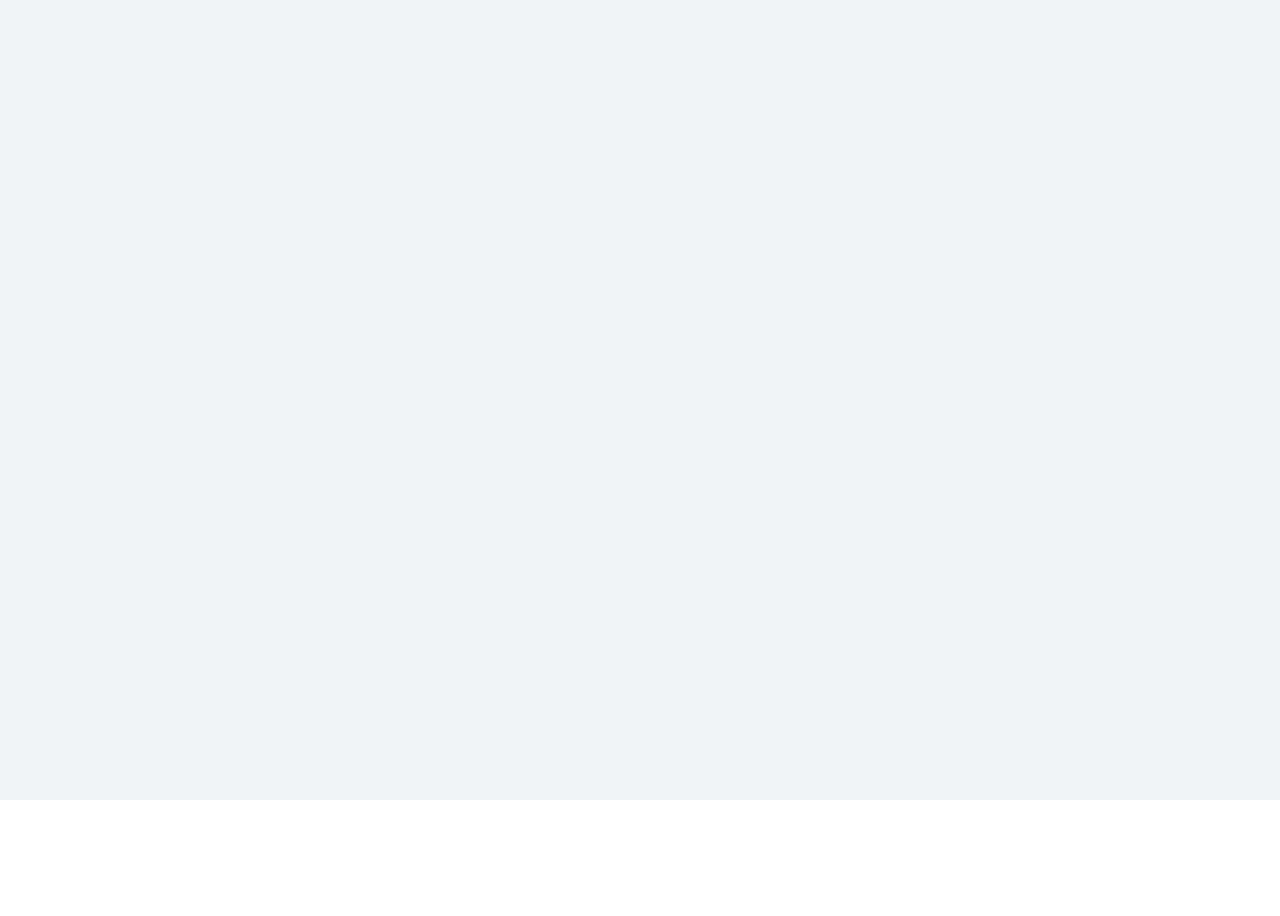
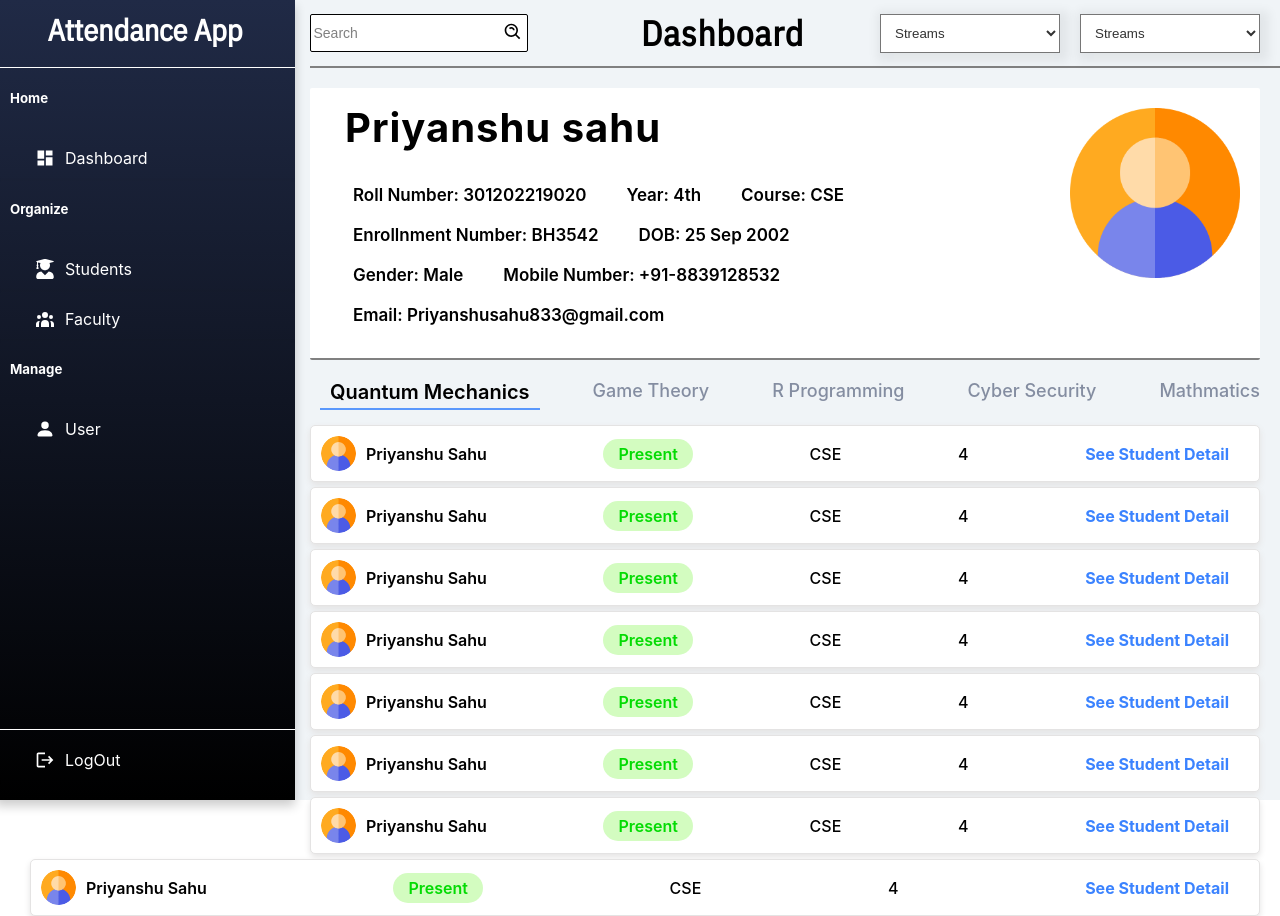
Before and after one commit to PriyanshuSahu2002/attendance_react_app, a React (Create React App) app: page /attendance/1/1/1/1 in a window 1280 px wide. Before the commit this address had no page. Before the commit the page ends 800 px from the top, so only its background shows below. Built offline with nearby package versions, Linux system fonts and the light colour scheme.

Commit message:
Added Students Page

```diff
--- a/src/App.jsx
+++ b/src/App.jsx
@@ -10,9 +10,9 @@ function App() {
     <div style={{ backgroundColor: "#F0F4F7", height: "100vh" }}>
       <BrowserRouter>
           <Routes>
-            {/* <Route path="/" element={<Home />} />
-            <Route path="/attendance/:year/:stream/:subject" element={<Attendence />} /> */}
-            <Route path="/STudent/:year/:stream/:student" element={<Student />} />
+            <Route path="/" element={<Home />} />
+            <Route path="/attendance/:year/:stream/:subject" element={<Attendence />} />
+            <Route path="/attendance/:year/:stream/:subject/:student" element={<Student />} />
           </Routes>
       </BrowserRouter>
     </div>
--- a/src/Components/Sheet.jsx
+++ b/src/Components/Sheet.jsx
@@ -1,7 +1,7 @@
 import React from 'react'
 import styled from 'styled-components'
 import user from '../Image/user.png'
-
+import { Link } from "react-router-dom";
 const Container = styled.div`
     background-color: white;
     display: flex;
@@ -62,9 +62,13 @@ font-weight: 700;
 margin-right: 20px;
 
 `
-
+const styles = {
+    textDecoration: 'none',
+    color:'inherit'
+  }
 const Sheet = () => {
     return (
+        <Link to="student"  style={styles}>
         <Container>
             <Pack>
             <CoverImg src={user} alt="Article Cover" />
@@ -74,6 +78,7 @@ const Sheet = () => {
             <Year>4</Year>
             <Detail>See Student Detail</Detail>
         </Container>
+        </Link>
     )
 }
 
--- a/src/Components/SideBarItems.jsx
+++ b/src/Components/SideBarItems.jsx
@@ -32,6 +32,7 @@ const SideBarItems = (props) => {
     <Container>
       <Icon>{props.icon}</Icon>
       <Label> {props.name}</Label>
+
     </Container>
   );
 };
--- a/src/Components/StudentHeader.jsx
+++ b/src/Components/StudentHeader.jsx
@@ -13,12 +13,11 @@ const Container = styled.div`
 `;
 
 const Left = styled.div`
-  flex: 1;
+  flex: 3;
   display: flex;
   flex-wrap: wrap;
   padding: 5px;
   flex-direction: column;
-  margin-left: 40px;
 
 `;
 
@@ -26,47 +25,58 @@ const Top = styled.div`
   font-size: 40px;
   font-weight: 700;
   letter-spacing: 1px;
-
-`
+`;
 
 const Right = styled.div`
-  flex: 1;
+  flex: 2;
+  display: flex;
+  justify-content: end;
 `;
 
 const Down = styled.div`
   flex: 1;
   display: flex;
   flex-wrap: wrap;
-  padding: 5px;
+  padding: 8px;
+  margin-top: 15px;
+  font-size: 17px;
+  font-weight: 600;
 `;
 
 const StudentData = styled.span`
   padding: 10px;
+  margin-right: 10px;
+  margin-left: 10px;
 `;
 
 const CoverImg = styled.img`
-  width: 100px;
+  width: 170px;
+  height: 170px;
   border-radius: 50px;
+  padding: 10px;
 `;
 
 export default function StudentHeader() {
   return (
     <Container>
       <Left>
-        <Top><StudentData>Priyanshu sahu </StudentData></Top>
+        <Top>
+          <StudentData>Priyanshu sahu </StudentData>
+        </Top>
         <Down>
-        <StudentData>RollNumber: 301202219032</StudentData>
+          <StudentData>Roll Number: 301202219020</StudentData>
           <StudentData>Year: 4th</StudentData>
           <StudentData>Course: CSE</StudentData>
-        <StudentData>EnrollNumber: BH3553</StudentData>
-        <StudentData>DOB: 20 sep 2001</StudentData>
+          <StudentData>Enrollnment Number: BH3542</StudentData>
+          <StudentData>DOB: 25 Sep 2002</StudentData>
           <StudentData>Gender: Male</StudentData>
-        <StudentData>MobileNumber: 20292293843</StudentData>
-        <StudentData>Email: Priyanshusahu@gmail.com </StudentData>
+          <StudentData>Mobile Number: +91-8839128532</StudentData>
+          <StudentData>Email: Priyanshusahu833@gmail.com </StudentData>
         </Down>
       </Left>
-      <Right></Right>
-      {/* <div><CoverImg src={user} alt="Article Cover" /></div> */}
+      <Right>
+        <CoverImg src={user} alt="Article Cover" />
+      </Right>
     </Container>
   );
 }
--- /dev/null
+++ b/src/Components/StudentSubjectsOptions.jsx
@@ -0,0 +1,76 @@
+import { React, useState } from "react";
+import styled from "styled-components";
+
+const Container = styled.div`
+  display: flex;
+  flex-direction: row;
+  flex-wrap: wrap;
+justify-content: space-between;
+`;
+const Option = styled.span`
+  margin: 10px;
+  margin-top: 0px;
+  padding: 10px;
+  padding-top: 0px;
+  padding-bottom: 4px;
+  color: ${(props) => (props.selected ? '#000' : '#848da1')};
+  font-size: ${(props) => (props.selected ? 20 : 18)}px;
+  font-weight: ${(props) => (props.selected ? 600 : 500)};
+  border-bottom: ${(props) => (props.selected ? '2px solid #5A98FC' : 'none')};
+  cursor: pointer;
+  &:hover {
+    color: black;
+    border-bottom: 2px solid #5A98FC;
+    font-weight: 600;
+    font-size: 20px;
+  }
+`;
+
+const StudentMiddleComponent = () => {
+  const [selected, setSelectedOption] = useState("option1");
+
+  const handleChange = (event) => {
+    setSelectedOption(event);
+  };
+  return (
+    <Container>
+      <Option
+        selected={selected === "option1"}
+        onClick={() => handleChange("option1")}
+      >
+        Quantum Mechanics
+      </Option>
+      <Option
+        selected={selected === "option2"}
+        onClick={() => handleChange("option2")}
+      >
+        Game Theory
+      </Option>
+      <Option
+        selected={selected === "option3"}
+        onClick={() => handleChange("option3")}
+      >
+        R Programming
+      </Option>
+      <Option
+        selected={selected === "option4"}
+        onClick={() => handleChange("option4")}
+      >
+        Cyber Security
+      </Option>
+      <Option
+        selected={selected === "option5"}
+        onClick={() => handleChange("option5")}
+      >
+        Mathmatics
+      </Option>
+    </Container>
+  );
+};
+
+export default StudentMiddleComponent;
+
+// color: 'black',
+// borderBottom: '2px solid #5A98FC',
+// fontWeight:' 600',
+// fontSize: '20px',
--- a/src/Pages/Students.jsx
+++ b/src/Pages/Students.jsx
@@ -1,25 +1,38 @@
-import React from 'react'
-import { Link } from 'react-router-dom';
-import styled from 'styled-components';
-import StudentHeader from '../Components/StudentHeader';
+import React from "react";
+import { Link } from "react-router-dom";
+import Navbar from '../Components/Navbar'
+import styled from 'styled-components'
+import Sidebar from '../Components/Sidebar';
+import StudentHeader from "../Components/StudentHeader";
+import Sheet from "../Components/Sheet";
+import StudentMiddleComponent from "../Components/StudentSubjectsOptions";
 
 const Container = styled.div`
-
-padding-left: 10px;
-height: 100%;
+  padding-left: 10px;
+  height: 100%;
 `;
 const styles = {
-    textDecoration: 'none',
-    color:'inherit'
-  }
+  textDecoration: "none",
+  color: "inherit",
+};
 
 const Student = () => {
+  return (
+    <Container>
+      <Sidebar />
+      <Navbar name={"Dashboard"} />
+      <StudentHeader />
+      <StudentMiddleComponent/>
+      <Sheet/>
+      <Sheet/>
+      <Sheet/>
+      <Sheet/>
+      <Sheet/>
+      <Sheet/>
+      <Sheet/>
+      <Sheet/>
+    </Container>
+  );
+};
 
-    return (
-    <Container >
-        <StudentHeader/>
-    </Container>
-    );
-}
-
-export default Student
+export default Student;
```
Lines whose indentation alone changed are shown as unchanged.
